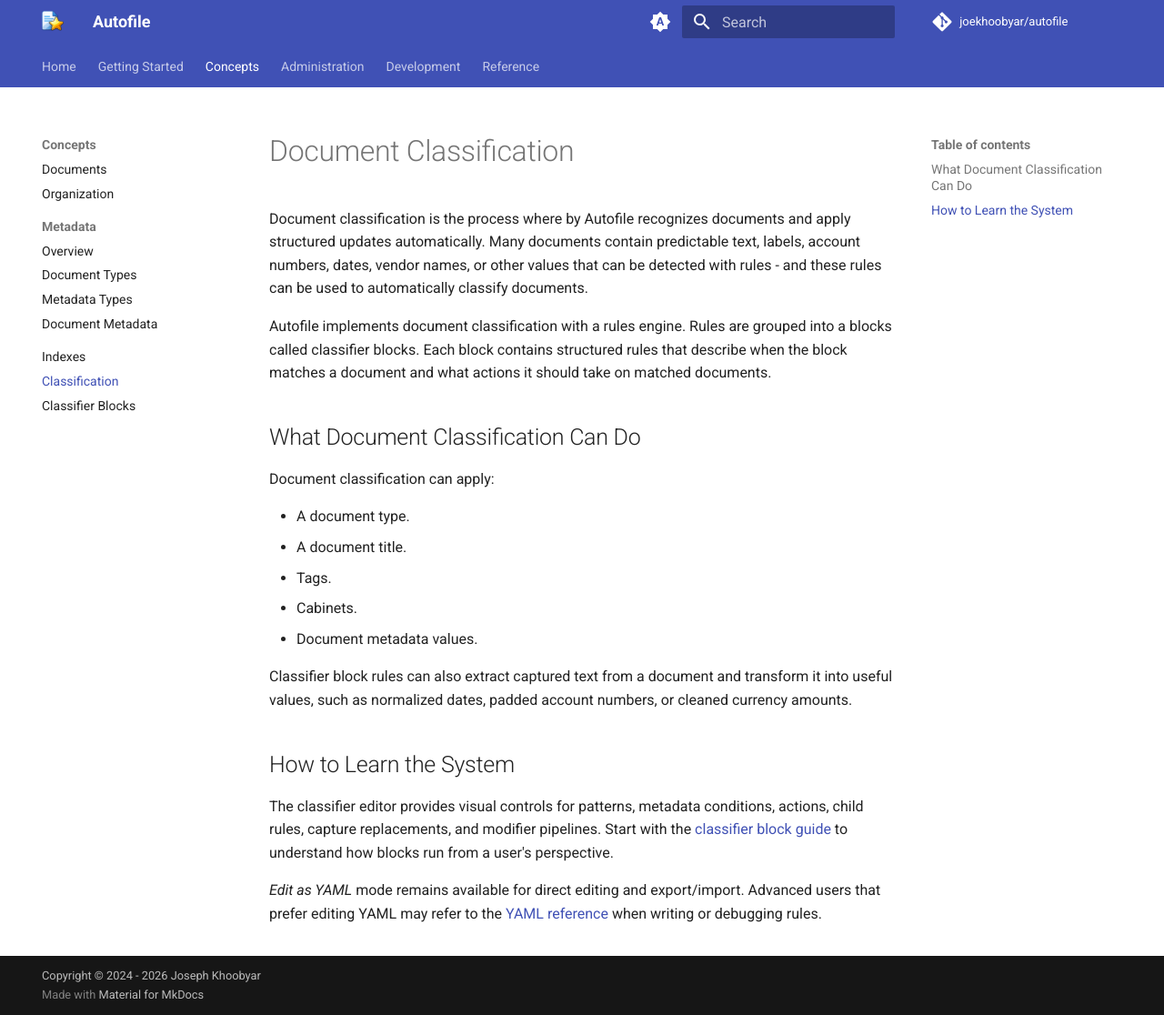
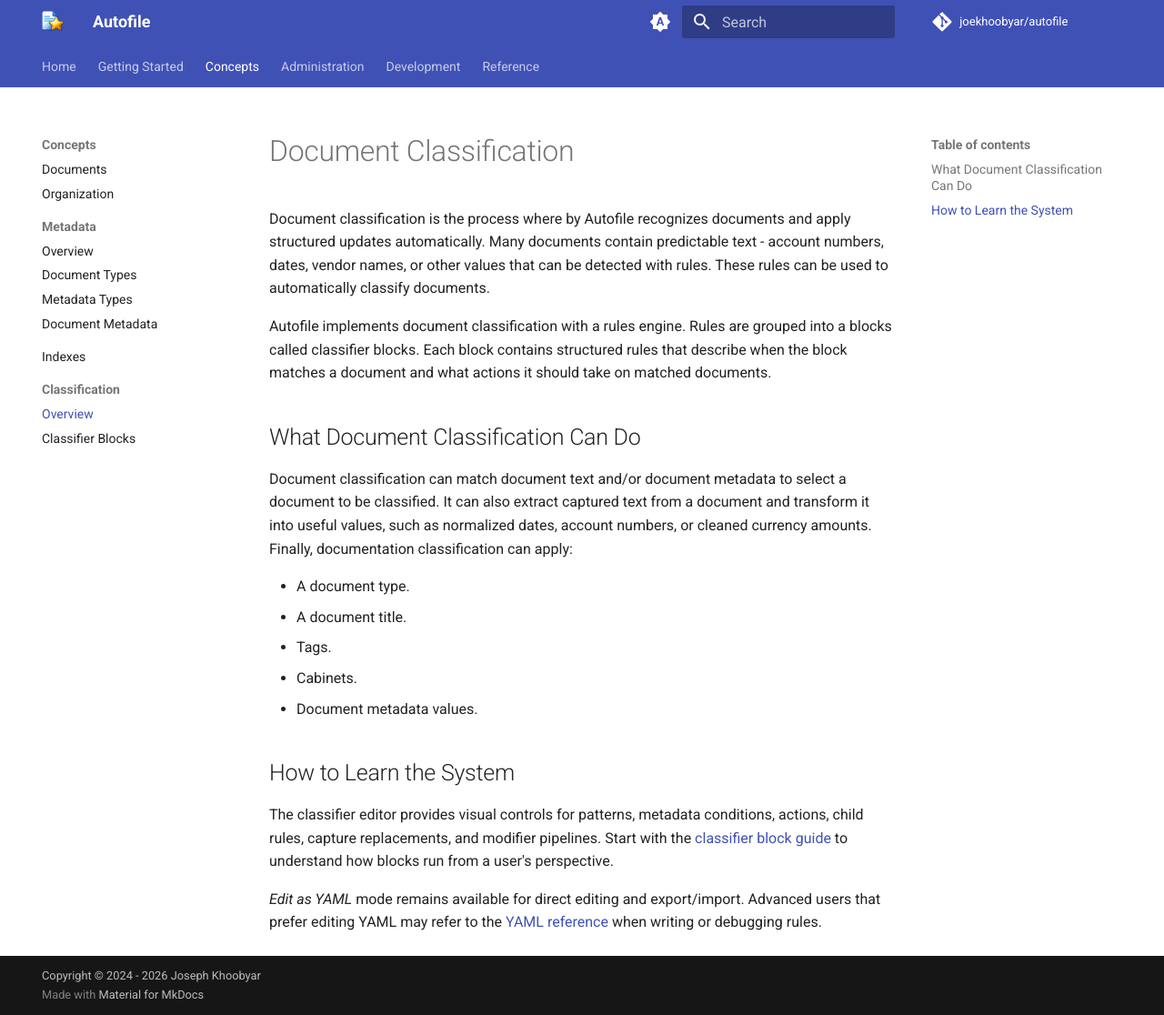
Before and after one commit to joekhoobyar/autofile, an MkDocs documentation site: the page built from docs/concepts/classification.md, in a window 1280 px wide and 1116 px high. Shown: the whole window at 91% size. Built offline with MkDocs 1.6.1 and Material for MkDocs 9.7.7, drawn with Linux system fonts in a browser that asks for light colours; comment, search, counter and statistics services are not loaded.

Commit message:
docs: more updates

```diff
--- a/docs/concepts/classification.md
+++ b/docs/concepts/classification.md
@@ -1,12 +1,12 @@
 # Document Classification
 
-Document classification is the process where by Autofile recognizes documents and apply structured updates automatically. Many documents contain predictable text, labels, account numbers, dates, vendor names, or other values that can be detected with rules - and these rules can be used to automatically classify documents.
+Document classification is the process where by Autofile recognizes documents and apply structured updates automatically. Many documents contain predictable text - account numbers, dates, vendor names, or other values that can be detected with rules. These rules can be used to automatically classify documents.
 
-Autofile implements document classification with a rules engine.  Rules are grouped into a blocks called classifier blocks.  Each block contains structured rules that describe when the block matches a document and what actions it should take on matched documents.
+Autofile implements document classification with a rules engine. Rules are grouped into a blocks called classifier blocks. Each block contains structured rules that describe when the block matches a document and what actions it should take on matched documents.
 
 ## What Document Classification Can Do
 
-Document classification can apply:
+Document classification can match document text and/or document metadata to select a document to be classified. It can also extract captured text from a document and transform it into useful values, such as normalized dates, account numbers, or cleaned currency amounts. Finally, documentation classification can apply:
 
 - A document type.
 - A document title.
@@ -14,8 +14,6 @@
 - Cabinets.
 - Document metadata values.
 
-Classifier block rules can also extract captured text from a document and transform it into useful values, such as normalized dates, padded account numbers, or cleaned currency amounts.
-
 ## How to Learn the System
 
 The classifier editor provides visual controls for patterns, metadata conditions, actions, child rules, capture replacements, and modifier pipelines. Start with the [classifier block guide](classifier-blocks.md) to understand how blocks run from a user's perspective.
--- a/mkdocs.yml
+++ b/mkdocs.yml
@@ -52,8 +52,9 @@
           - Metadata Types: concepts/metadata-types.md
           - Document Metadata: concepts/document-metadata.md
       - Indexes: concepts/indexes.md
-      - Classification: concepts/classification.md
-      - Classifier Blocks: concepts/classifier-blocks.md
+      - Classification:
+          - Overview: concepts/classification.md
+          - Classifier Blocks: concepts/classifier-blocks.md
   - Administration:
       - Configuration: admin/configuration.md
       - Storage: admin/storage.md
```
